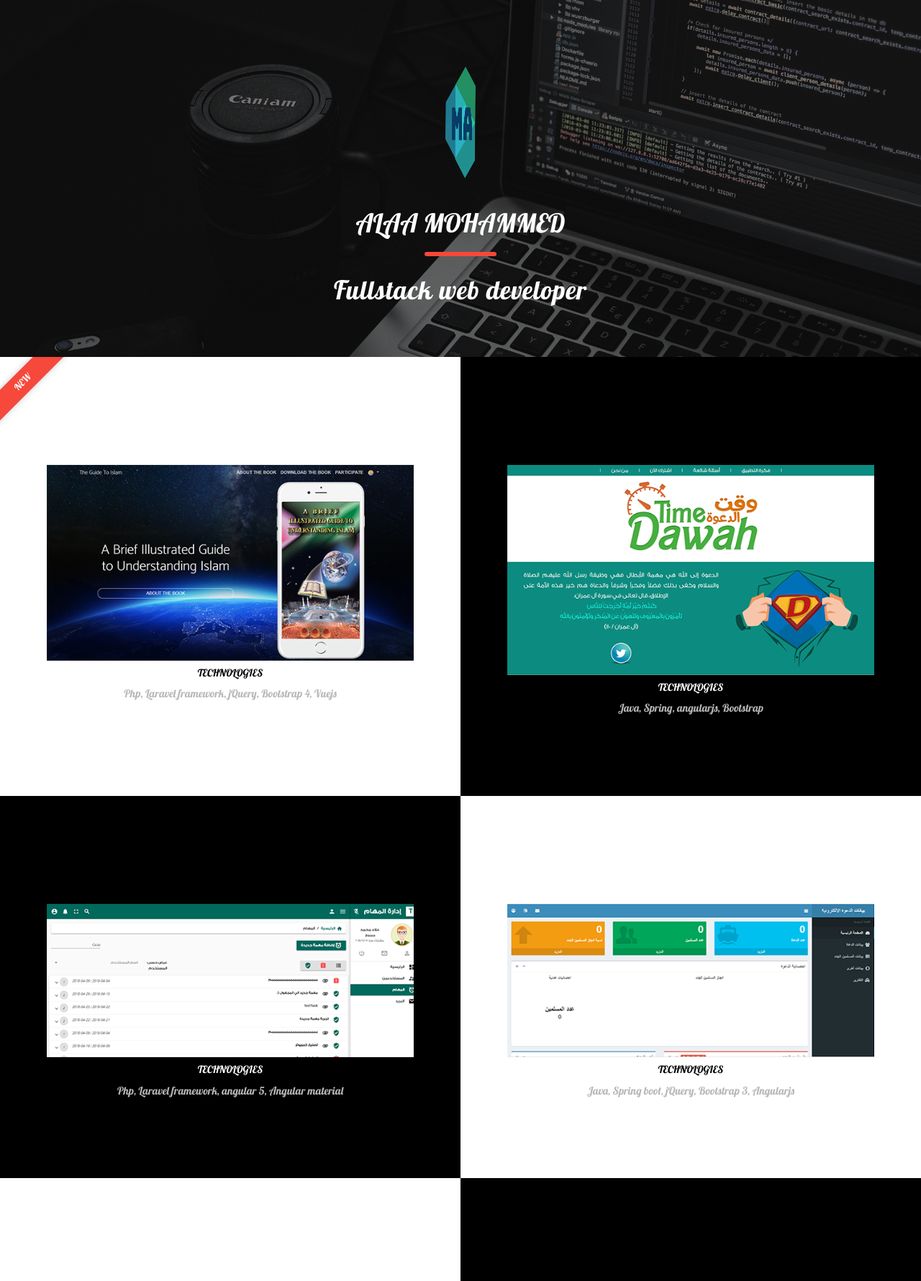
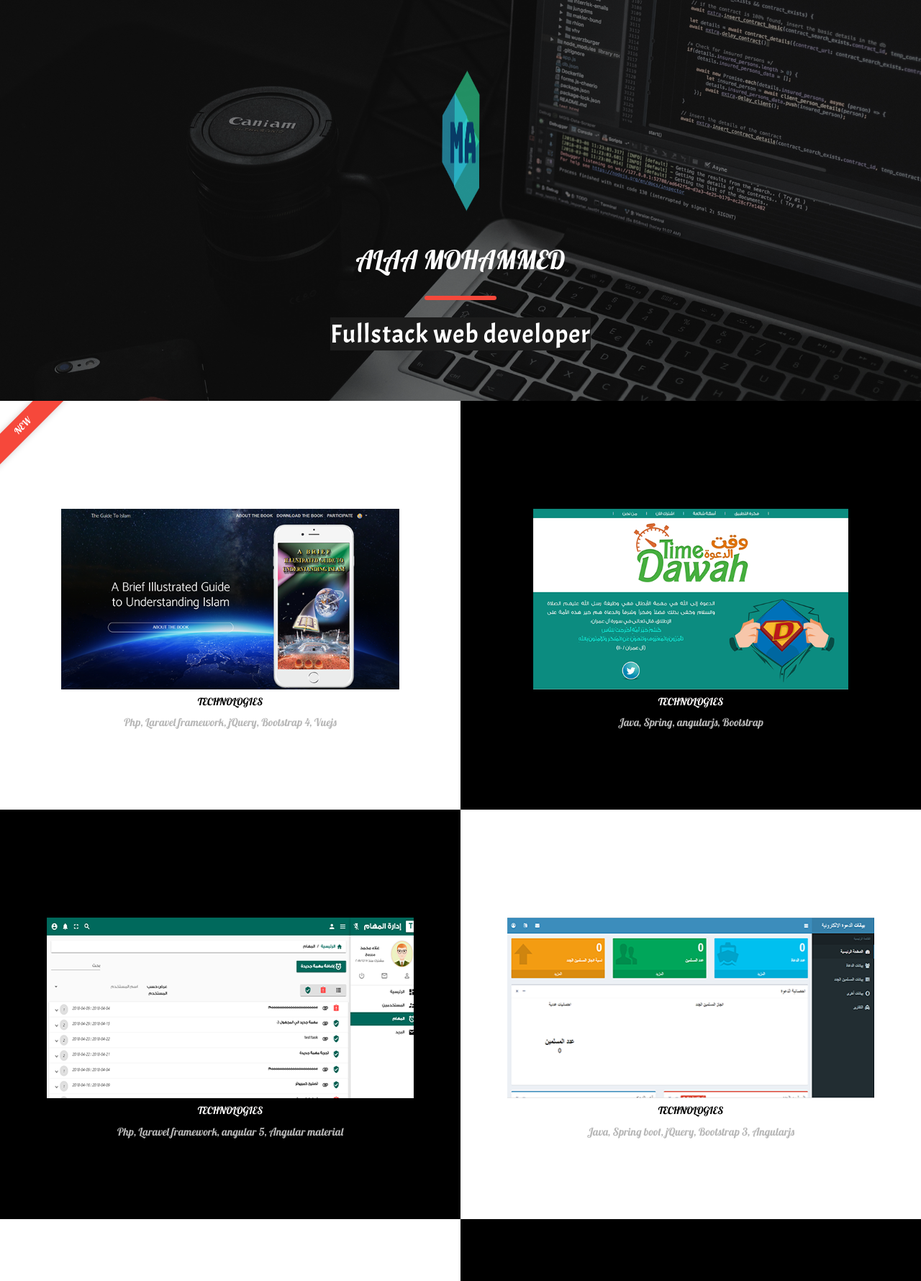
Before and after one commit to alaamebrahim/alaamebrahim, a PHP site: page / in a window 1280 px wide. Shown: the top 1780 px of the page at 72% size. Run offline with PHP 8.4, Linux system fonts and the light colour scheme.

Commit message:
change job description font

```diff
--- a/assets/css/main.css
+++ b/assets/css/main.css
@@ -1,4 +1,5 @@
 @import url('https://fonts.googleapis.com/css?family=Lobster');
+@import url('https://fonts.googleapis.com/css?family=Acme');
 @import url("bootstrap.css");
 @import url("style.css");
 @import url("font-awesome.css");
--- a/assets/css/style.css
+++ b/assets/css/style.css
@@ -576,5 +576,12 @@
 	text-transform: uppercase;
 }
 .my-job {
-	color: #000;
+	font-family: Acme, Arial;
+	background: #1c1c1c;
+	/* padding: 3px; */
+	display: inline-block;
 }
+
+img {
+	height: 251px;
+}
```
